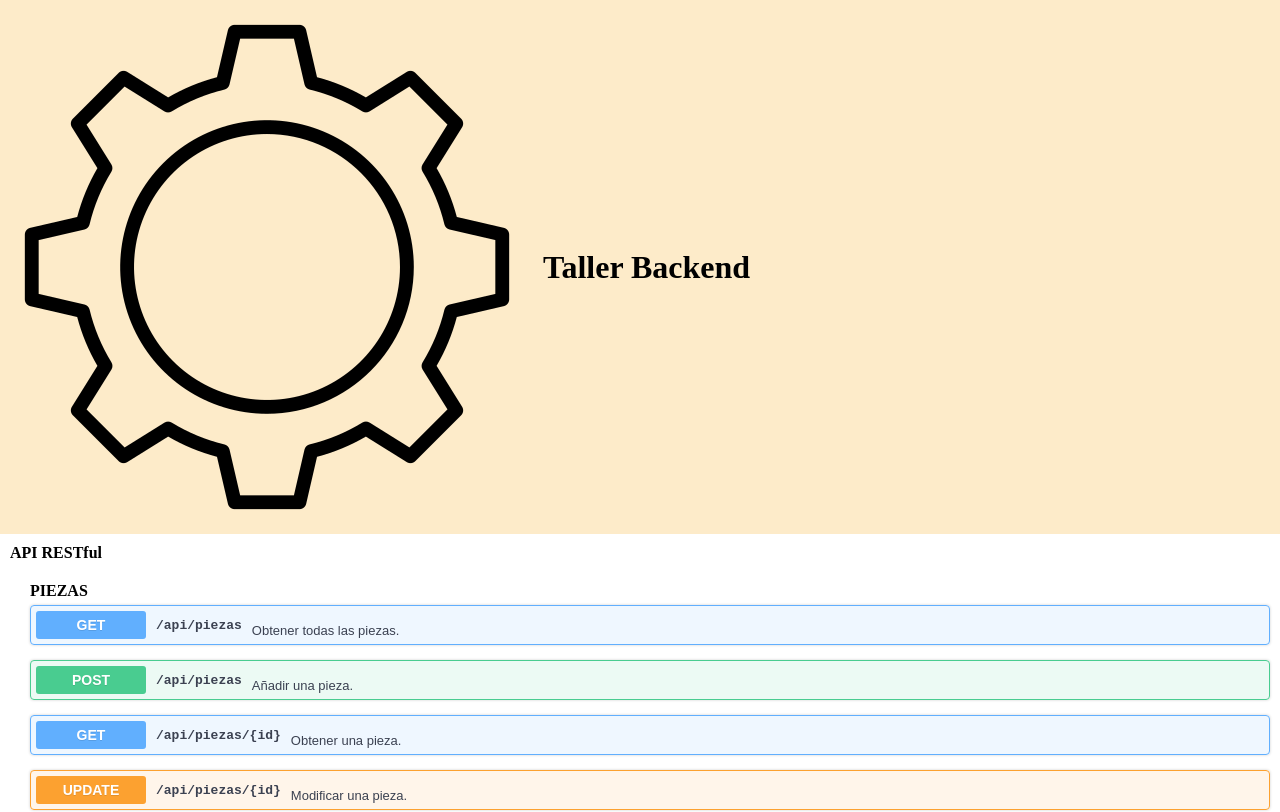
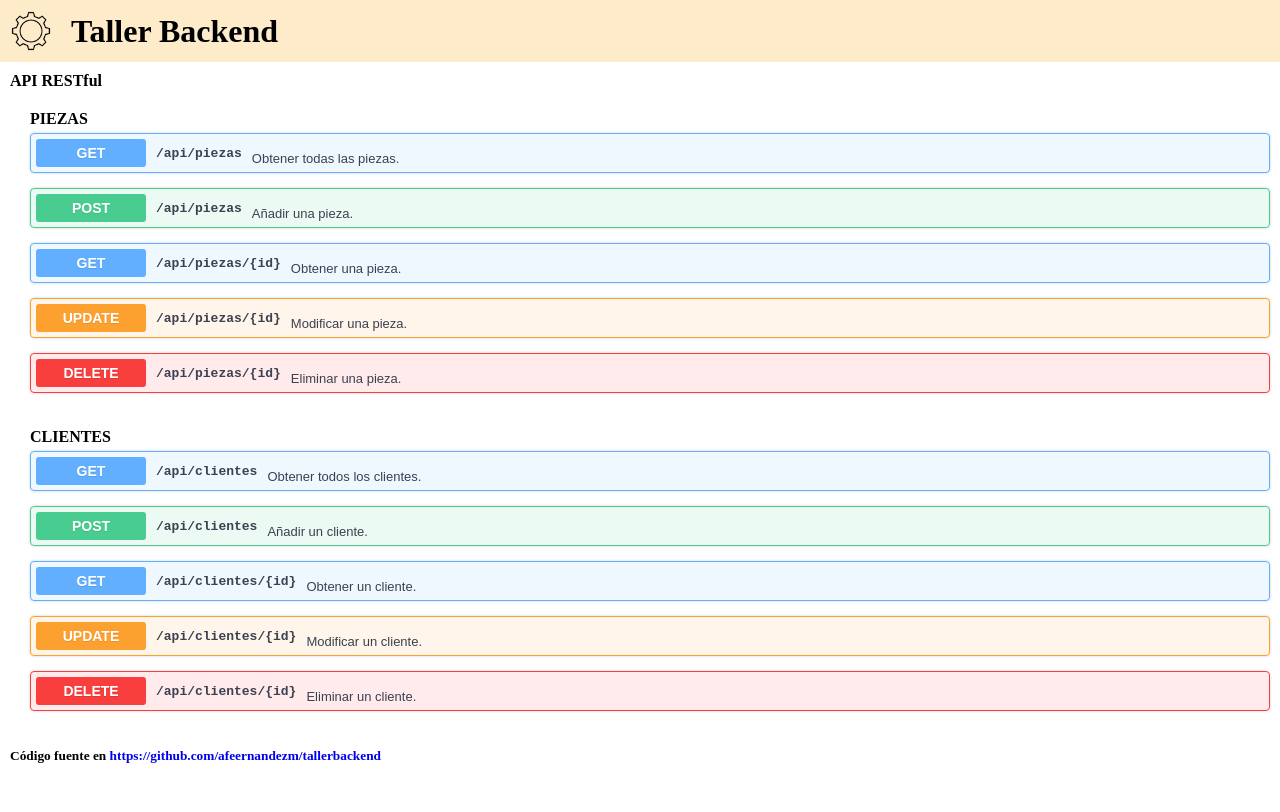
Before and after one commit to afeernandezm/tallerbackend, a website: page public/index.html in a window 1280 px wide. Shown: the top 812 px of the page. Drawn offline with Linux system fonts and the light colour scheme; a web font is replaced by a local one.

Commit message:
Add files via upload

```diff
--- a/public/index.html
+++ b/public/index.html
@@ -136,12 +136,16 @@
             border-bottom: 5px rgb(102, 100, 99);
             margin-bottom: 5px;
         }
+
+        #favicon {
+            height: 40px;
+        }
     </style>
 </head>
 
 <body>
     <div class="cabecera">
-        <img src="/favicon.png">
+        <img src="/favicon.png" id="favicon">
         <h1>Taller Backend</h1>
     </div>
 
```
